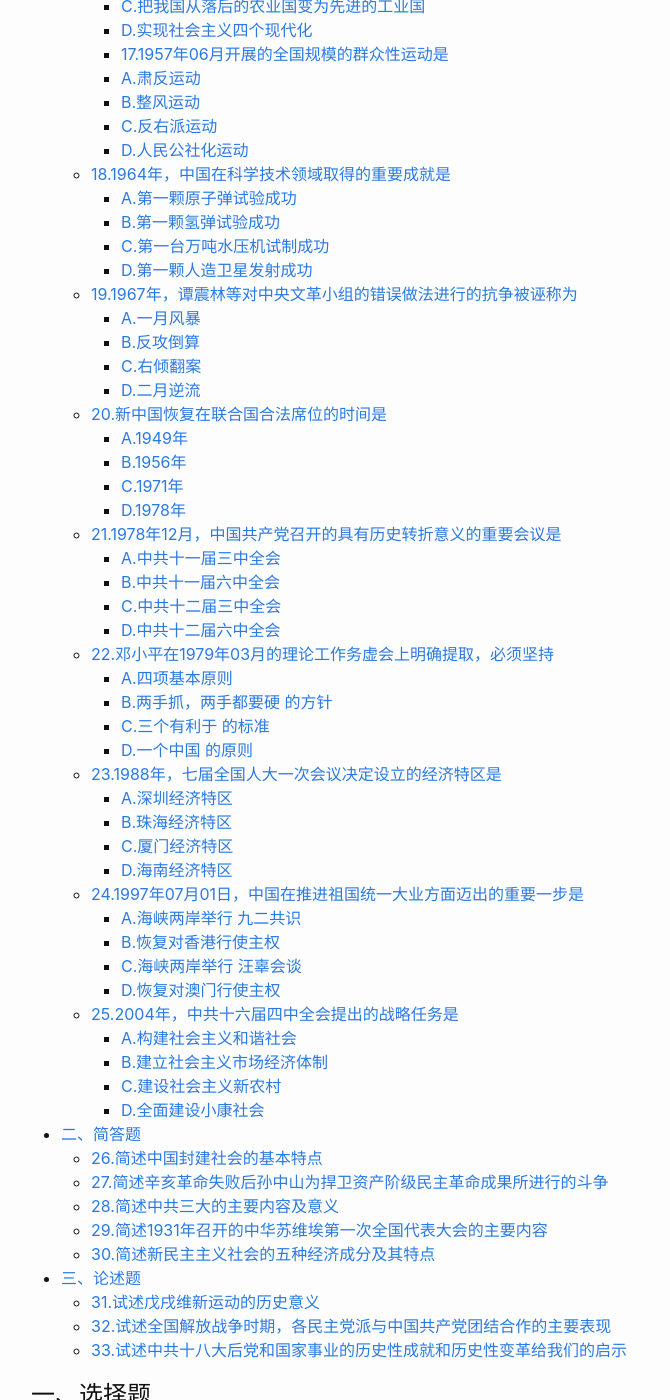
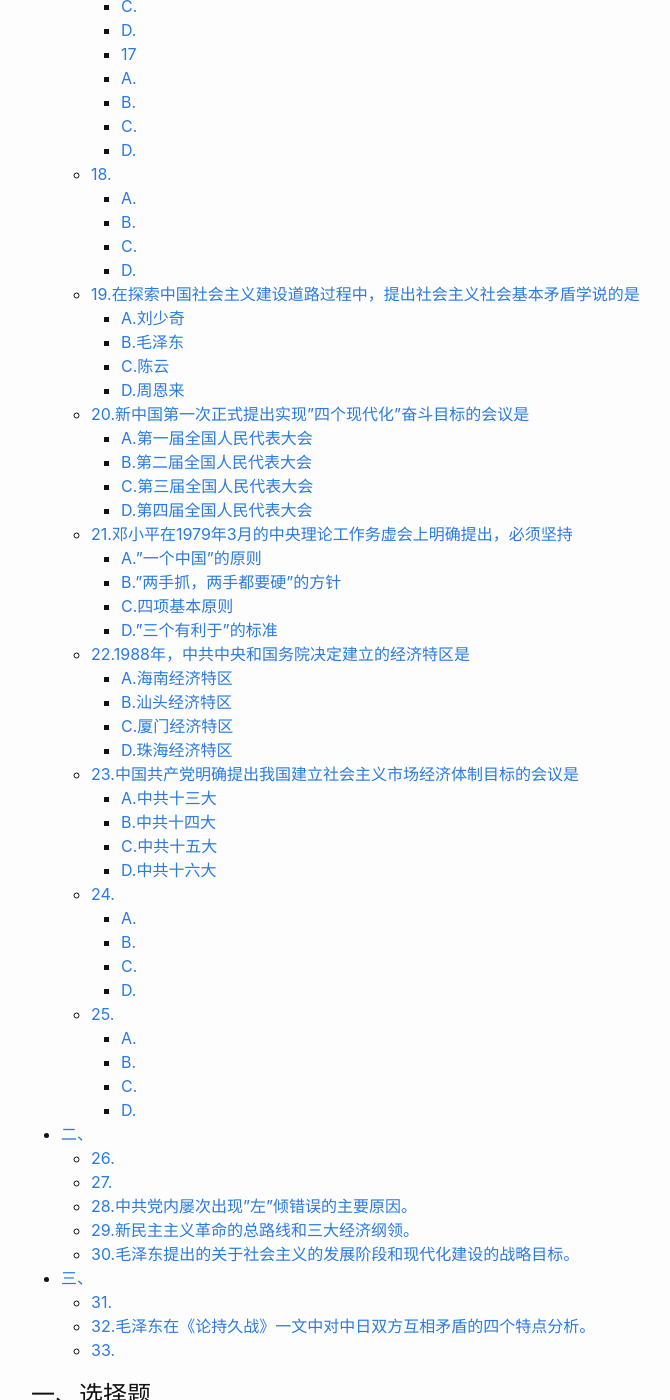
Before and after one commit to wangtiga/wangtiga.github.io, a Jekyll site: the page built from _previews/2020-07-04-3708_2019_04.md, in a window 1280 px wide and 1400 px high, scrolled down 2102 px. Shown: the whole window, without its empty margins (239-909 px from the left). Built offline with Jekyll 4.4.1, drawn with Linux system fonts in a browser that asks for light colours; some of the changed text lies outside the part shown.

Commit message:
updated from notep

```diff
--- a/_previews/2020-07-04-3708_2019_04.md
+++ b/_previews/2020-07-04-3708_2019_04.md
@@ -13,198 +13,260 @@ tags:   exam
 
 # 一、选择题
 
-## 1.中国封建社会的主要矛盾是
-### A.地主阶级和农民阶级的矛盾
-### B.帝国主义和中华民族的矛盾
-### C.资产阶级和工人阶级的矛盾
-### D.封建主义和资本主义的矛盾
+## 1.
+### A.
+### B.
+### C.
+### D.
 
-## 2.资本－帝国主义列强对中国的侵略，首先和主要的是
-### A.政治控制
-### B.军事侵略
-### C.政治掠夺
-### D.文化渗透
+## 2.将中国领土台湾割让给日本的不平等条约是
+### A.南京条约
+### B.北京条约
+### C.马关条约
+### D.瑷珲条约
 
-## 3. 1911年04月，资产阶级革命派发动的武装起义是
-### A.惠州起义
-### B.河口起义
-### C.黄花岗起义
-### D.武昌起义
+TODO 辛丑条腰 张学良 口音  及其他条约分别是什么
 
-## 4. 在1911年爆发的保路运动中，规模最大，斗争最激烈的省份是
-### A.湖南
-### B.四川
-### C.广东
-### D.湖北
+TODO 如何定义不平等条约？
 
-TODO 保路运动具体是什么？最初爆发理由是什么？结果是什么？是否是被其他人复用的事件。
+- 马关条约
 
-## 5. 五四运动爆发的直接导火线是
-### A.北洋军阀接受日本提出的"二十一条"
-### B.北洋军阀与日本签订"西原借款"合同
-### C.巴黎和会上中国外交的失败
-### D.华盛顿会议上中国外交的受挫
+  甲午战争后，签订。
 
-## 6.1919年，发表《我的马克思主义观》一文的是
-### A.陈独秀
-### B.李大钊
-### C.蔡和森
-### D.杨匏安
+  1895.04.17 李鸿章在日本春帆楼签署。
+  1. 朝鲜独立。
+  2. 赔偿军费 2 亿两白银。
+  3. 割让台湾岛，澎湖群岛，辽东半岛。
+  4. 开放通商口岸多个，停战及俘虏事项。
 
-## 7.国民党在全国统治建立后，官僚资本的垄断活动首先和主要是
-### A.从农业方面开始的
-### B.从重工业方面开始的
-### C.从商业方面开始的
-### D.从金融业方面开始的
+- 北京条约
 
-TODO 应该是从金融开始吧？我记得初期不重视农业，主要财政来源是沿海收税。
+  英法联军攻占北京后签订。
 
-## 8.中国共产党独立领导革命战争，创建人民军队的开端是
-### A.南昌起义
-### B.秋收起义
-### C.广州起义
-### D.百色起义
+  1. 中英，1860.10.24,割让九龙，增开天津为商埠。
+  2. 中法，1860.10.25,增开大连为商埠。
+  3. 中俄，1860.11.14,丧失东北地区对日本海出口，开放张家口，库伦，喀什噶尔为商埠。
 
-## 9.1932年，日本侵略者在中国策划建立的傀儡政权是
-### A.伪 华北自治政府
-### B.伪 满洲国
-### C.伪 中华民国维新政府
-### D.伪 中华民国国民政府
+- 南京条约
 
-TODO 为分裂国家，分而取之，日本应该是建立了多个傀儡政权的？
+  1842 年鸦片战争失败，大清道光与大英在南京签署《南京条约》。中英版本有差异，主要内容如下：
 
-## 10.1933年月，国民党西北军效仿冯玉祥领导成立的抗日武装力量是
-### A.东北抗日义勇军
-### B.东北抗日联军
-### C.察哈尔抗日同盟军
-### D.冀中回民支队
+  1. 永久停战。
+  2. 开放 广州，福州，厦门，宁波，上海 贸易通商。
+  3. 割让香港。
+  4. 赠偿，释放军民，撤军，订立关税。
 
-TODO 察哈尔是什么地区？为什么史书中多次出现呢？
+## 3.
+### A.
+### B.
+### C.
+### D.
 
-## 11.1937年，在淞沪会战中率领"八百壮士"孤守上海四行仓库的爱国将领是
-### A.佟麟阁
-### B.赵登禹
-### C.谢晋元
-### D.戴安澜
+## 4.中国近代史上，人民群众第一次大规模反侵略武装斗争是
+### A.三元里人民的抗英斗争
+### B.太平天国抗击洋枪队的斗争
+### C.台湾人民的抗斗争
+### D.义和团抗击八国联军的斗争
 
-TODO 谢晋
+TODO  书中如何评价 太平天国 和 义和团 ？有哪些负面描述？
+
+TODO 三元里抗争始末
+
+## 5.
+### A.
+### B.
+### C.
+### D.
+
+## 6.1
+### A.
+### B.
+### C.
+### D.
+
+## 7.
+### A.
+### B.
+### C.
+### D.
+
+TODO
+
+## 8.
+### A.
+### B.
+### C.
+### D.
+
+## 9.1
+### A.
+### B.
+### C.
+### D.
+
+TODO
+
+## 10.
+### A.
+### B.
+### C.
+### D.
+
+TODO
+
+## 11.
+### A.
+### B.
+### C.
+### D.
+
+TODO
 
 
-## 12.1938年，毛泽东发表的系统阐述抗日特点，前途和发展规律的著作是
-### A.论反对日本帝国主义的策略
-### B.论持久战
-### C.抗日救国十大纲领
-### D.论联合政府
+## 12.
+### A.
+### B.
+### C.
+### D.
 
-TODO 论持久战 90后毛泽东在40多岁时完成，精力充沛
+TODO
 
-TODO 联合政府与联合舰队有关系吗？
+TODO
 
-## 13.1945年月，包括解放区代表董必武在内的中国代表团出席的国际会议是
-### A.开罗会议
-### B.德黑兰会议
-### C.雅尔塔会议
-### D.旧金山会议
+## 13.
+### A.
+### B.
+### C.
+### D.
 
-## 14.中国西藏和平解放的时间是
-### A.1948年10月
-### B.1949年10月
-### C.1950年10月
-### D.1951年10月
+## 14.
+### A.
+### B.
+### C.
+### D.
 
-TODO 1949.10.01 建立国家时，南方多数地区还未收复，蒋于1950年才完全先迁到台湾
+TODO 1
 
-## 15.我国对资本主义工商业进行社会主义改造的高级形式是
-### A.加工订货
-### B.统购包销
-### C.经销代理
-### D.公私合营
+## 15.
+### A.
+### B.
+### C.
+### D.
 
-TODO 哪年进行的商业改革？跟改革开放是不是一回事？
+TODO
 
-## 16.1956年召开的中共八大指出，党和全国人民当前的主要任务是
-### A.争取国家财政经济状况的根本好转
-### B.正确处理人民内部矛盾
-### C.把我国从落后的农业国变为先进的工业国
-### D.实现社会主义四个现代化
+## 16.
+### A.
+### B.
+### C.
+### D.
 
-### 17.1957年06月开展的全国规模的群众性运动是
-### A.肃反运动
-### B.整风运动
-### C.反右派运动
-### D.人民公社化运动
+### 17
+### A.
+### B.
+### C.
+### D.
 
-## 18.1964年，中国在科学技术领域取得的重要成就是
-### A.第一颗原子弹试验成功
-### B.第一颗氢弹试验成功
-### C.第一台万吨水压机试制成功
-### D.第一颗人造卫星发射成功
+## 18.
+### A.
+### B.
+### C.
+### D.
 
 
-## 19.1967年，谭震林等对中央文革小组的错误做法进行的抗争被诬称为
-### A.一月风暴
-### B.反攻倒算
-### C.右倾翻案
-### D.二月逆流
+## 19.在探索中国社会主义建设道路过程中，提出社会主义社会基本矛盾学说的是
+### A.刘少奇
+### B.毛泽东
+### C.陈云
+### D.周恩来
 
-TODO 必考
+TODO 社会主义社会的基本矛盾 是什么？
 
-## 20.新中国恢复在联合国合法席位的时间是
-### A.1949年
-### B.1956年
-### C.1971年
-### D.1978年
+## 20.新中国第一次正式提出实现"四个现代化"奋斗目标的会议是
+### A.第一届全国人民代表大会
+### B.第二届全国人民代表大会
+### C.第三届全国人民代表大会
+### D.第四届全国人民代表大会
 
-TODO 美国直到1970年代访华那段时间才承认中国，虽然美国此时和台湾还有贸易往来
+TODO 第三届人民代表大会 具体哪些议题？ 第一届哪年召开的？
 
-## 21.1978年12月，中国共产党召开的具有历史转折意义的重要会议是
-### A.中共十一届三中全会
-### B.中共十一届六中全会
-### C.中共十二届三中全会
-### D.中共十二届六中全会
+## 21.邓小平在1979年3月的中央理论工作务虚会上明确提出，必须坚持
+### A."一个中国"的原则
+### B."两手抓，两手都要硬"的方针
+### C.四项基本原则
+### D."三个有利于"的标准
 
-TODO XX届XX中全会具体是什么意义？
+TODO 又是务虚会？四项基本原则是什么？
 
-## 22.邓小平在1979年03月的理论工作务虚会上明确提取，必须坚持
-### A.四项基本原则
-### B.两手抓，两手都要硬 的方针
-### C.三个有利于 的标准
-### D.一个中国 的原则
+## 22.1988年，中共中央和国务院决定建立的经济特区是
+### A.海南经济特区
+### B.汕头经济特区
+### C.厦门经济特区
+### D.珠海经济特区
 
-TODO 务虚会打这就有了？
+TODO 经济特区的特别之处在哪里？通俗易懂的说法是什么？共有几个经济特区？
 
 
-## 23.1988年，七届全国人大一次会议决定设立的经济特区是
-### A.深圳经济特区
-### B.珠海经济特区
-### C.厦门经济特区
-### D.海南经济特区
+## 23.中国共产党明确提出我国建立社会主义市场经济体制目标的会议是
+### A.中共十三大
+### B.中共十四大
+### C.中共十五大
+### D.中共十六大
 
-TODO 中国一共有几个经济特区？特区具体哪方面特别？
+TODO 改革开放是十三大？社会主义市场经济是十四大？
 
 
-## 24.1997年07月01日，中国在推进祖国统一大业方面迈出的重要一步是
-### A.海峡两岸举行 九二共识
-### B.恢复对香港行使主权
-### C.海峡两岸举行 汪辜会谈
-### D.恢复对澳门行使主权
+## 24.
+### A.
+### B.
+### C.
+### D.
 
-## 25.2004年，中共十六届四中全会提出的战略任务是
-### A.构建社会主义和谐社会
-### B.建立社会主义市场经济体制
-### C.建设社会主义新农村
-### D.全面建设小康社会
+## 25.
+### A.
+### B.
+### C.
+### D.
 
 
 
-# 二、简答题
-## 26.简述中国封建社会的基本特点
-## 27.简述辛亥革命失败后孙中山为捍卫资产阶级民主革命成果所进行的斗争
-## 28.简述中共三大的主要内容及意义
-## 29.简述1931年召开的中华苏维埃第一次全国代表大会的主要内容
-## 30.简述新民主主义社会的五种经济成分及其特点
+# 二、
+## 26.
+## 27.
+## 28.中共党内屡次出现"左"倾错误的主要原因。
 
-# 三、论述题
-## 31.试述戊戌维新运动的历史意义
-## 32.试述全国解放战争时期，各民主党派与中国共产党团结合作的主要表现
-## 33.试述中共十八大后党和国家事业的历史性成就和历史性变革给我们的启示
+TODO 左倾 右倾 具体定义是什么？
+
+## 29.新民主主义革命的总路线和三大经济纲领。
+
+总路线：无产阶级领导，人民大众的，反帝国主义，反封建主义，反官僚资本主义的革命。
+
+经济纲领：
+1. 没收封建阶级土地归农民所有。
+2. 没收垄断资本归国家所有。
+3. 保护民族工商业。 TODO 具体指什么？
+
+## 30.毛泽东提出的关于社会主义的发展阶段和现代化建设的战略目标。
+
+第一阶段是不发达的社会主义。
+第二阶段是比较发达的社会主义。比前一阶段需要更长时间。
+
+社会主义现代化建设的战略目标：
+1. 现代农业
+2. 现代工业
+3. 现代国防
+4. 现代科学技术
+
+
+
+# 三、
+## 31.
+## 32.毛泽东在《论持久战》一文中对中日双方互相矛盾的四个特点分析。
+
+四个特点：
+1. 敌强我弱
+2. 敌小我大
+3. 敌退步我进步
+4. 敌寡助我多助
+
+## 33.
```
Also changed, not shown: other parts of _previews/2020-07-04-3708_2019_04.md (+2 -2 lines), _previews/2020-07-04-3708_2018_10.md (+9 -4 lines), _previews/2020-07-14-3708_2018_04.md (added, +210 -0 lines).
